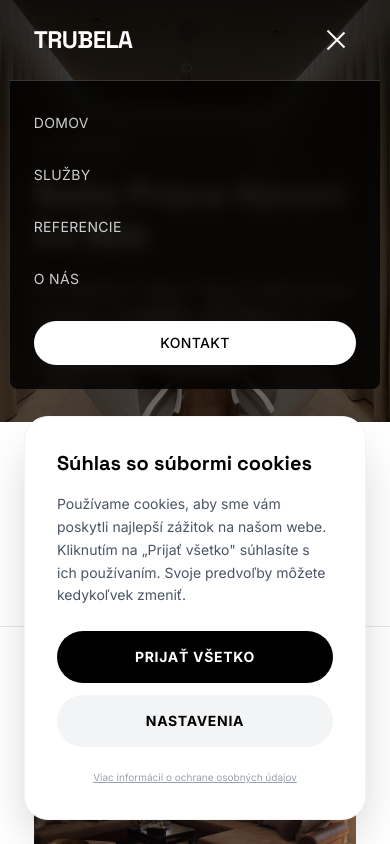
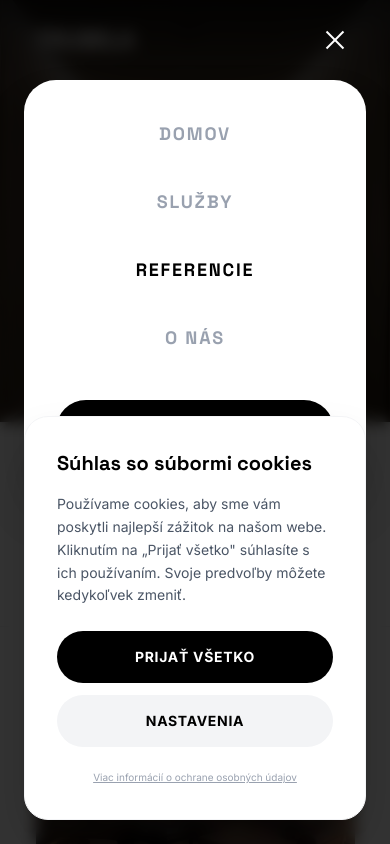
Before and after one commit to aebdigital/trubela, a Next.js app: page /referencie in a window 390 px wide. Both pictures are taken after a click on the button "Toggle menu". Shown: the top 844 px of the page. Built offline with nearby package versions, Linux system fonts and the light colour scheme.

Commit message:
style: reduce mobile padding and set containers width to 90% across all pages. Added dimmed backdrop for mobile nav.

```diff
--- a/src/app/kontakt/page.tsx
+++ b/src/app/kontakt/page.tsx
@@ -52,7 +52,7 @@ export default function KontaktPage() {
           />
           <div className="absolute inset-0 bg-black/60" />
         </div>
-        <div className="relative z-10 w-[95vw] mx-auto px-6 lg:px-8 mt-20">
+        <div className="relative z-10 w-[90vw] mx-auto px-4 lg:px-8 mt-20">
           <p className="text-sm tracking-widest text-gray-300 mb-4 uppercase">Kontakt</p>
           <h1 className="font-heading text-4xl md:text-5xl lg:text-6xl font-bold text-white max-w-3xl">
             Spojte Sa S Nami
@@ -65,7 +65,7 @@ export default function KontaktPage() {
 
       {/* Contact Info + Form Section */}
       <section className="py-16 bg-white">
-        <div className="w-[95vw] mx-auto px-6 lg:px-8">
+        <div className="w-[90vw] mx-auto px-4 lg:px-8">
           <div className="grid lg:grid-cols-2 gap-16 lg:gap-24">
             {/* Contact Information */}
             <div>
--- a/src/app/ochrana-osobnych-udajov/page.tsx
+++ b/src/app/ochrana-osobnych-udajov/page.tsx
@@ -16,8 +16,8 @@ export default function OchranaOsobnychUdajovPage() {
                     />
                     <div className="absolute inset-0 bg-black/60" />
                 </div>
-                <div className="relative z-10 w-[95vw] mx-auto px-6 lg:px-8 mt-20">
-                    <p className="text-sm tracking-widest text-gray-300 mb-4">DOKUMENTY</p>
+                <div className="relative z-10 w-[90vw] mx-auto px-4 lg:px-8 mt-20">
+                    <p className="text-sm tracking-widest text-gray-300 mb-4 uppercase">DOKUMENTY</p>
                     <h1 className="font-heading text-4xl md:text-5xl lg:text-6xl font-bold text-white max-w-3xl">
                         Ochrana osobných údajov
                     </h1>
@@ -26,7 +26,7 @@ export default function OchranaOsobnychUdajovPage() {
 
             {/* Content Section */}
             <section className="py-20 bg-white">
-                <div className="w-[95vw] max-w-4xl mx-auto px-6 lg:px-8">
+                <div className="w-[90vw] max-w-4xl mx-auto px-4 lg:px-8">
                     <div className="prose prose-lg max-w-none text-gray-600 space-y-8">
                         <div className="bg-gray-50 p-8 rounded-2xl border border-gray-100 mb-12">
                             <h2 className="text-xl font-bold text-black mb-4">Prevádzkovateľ</h2>
--- a/src/app/page.tsx
+++ b/src/app/page.tsx
@@ -40,7 +40,7 @@ export default function Home() {
 
       {/* Process Section */}
       <section className="py-20 lg:py-32 bg-gray-50">
-        <div className="w-[95vw] mx-auto px-6 lg:px-8">
+        <div className="w-[90vw] mx-auto px-4 lg:px-8">
           <div className="flex flex-col lg:flex-row lg:items-start lg:justify-between gap-8 mb-16">
             <div>
               <p className="text-sm tracking-widest text-gray-500 mb-4">POSTUP</p>
@@ -70,7 +70,7 @@ export default function Home() {
 
       {/* Gallery Preview Section */}
       <section className="py-20 lg:py-32 bg-black text-white">
-        <div className="w-[95vw] mx-auto px-6 lg:px-8">
+        <div className="w-[90vw] mx-auto px-4 lg:px-8">
           <div className="mb-12">
             <p className="text-sm tracking-widest text-gray-400 mb-4">REFERENCIE</p>
             <h2 className="font-heading text-3xl md:text-4xl lg:text-5xl font-bold max-w-2xl">
@@ -104,7 +104,7 @@ export default function Home() {
 
       {/* About Section */}
       <section id="o-nas" className="py-20 lg:py-32 bg-white">
-        <div className="w-[95vw] mx-auto px-6 lg:px-8">
+        <div className="w-[90vw] mx-auto px-4 lg:px-8">
           <div className="grid lg:grid-cols-2 gap-12 lg:gap-24">
             <div>
               <p className="text-sm tracking-widest text-gray-500 mb-4">O NÁS</p>
--- a/src/app/referencie/page.tsx
+++ b/src/app/referencie/page.tsx
@@ -123,7 +123,7 @@ export default function ReferenciePage() {
           />
           <div className="absolute inset-0 bg-black/50" />
         </div>
-        <div className="relative z-10 w-[95vw] mx-auto px-6 lg:px-8">
+        <div className="relative z-10 w-[90vw] mx-auto px-4 lg:px-8">
           <p className="text-sm tracking-widest text-gray-300 mb-4">REFERENCIE</p>
           <h1 className="font-heading text-4xl md:text-5xl lg:text-6xl font-bold text-white max-w-3xl">
             Naša Práca Hovorí Za Nás
@@ -136,7 +136,7 @@ export default function ReferenciePage() {
 
       {/* Filter Section */}
       <section className="py-8 bg-white border-b border-gray-200">
-        <div className="w-[95vw] mx-auto px-6 lg:px-8">
+        <div className="w-[90vw] mx-auto px-4 lg:px-8">
           <div className="flex flex-wrap gap-4">
             {categories.map((category) => (
               <button
@@ -156,7 +156,7 @@ export default function ReferenciePage() {
 
       {/* Gallery Grid */}
       <section className="py-16 bg-white">
-        <div className="w-[95vw] mx-auto px-6 lg:px-8">
+        <div className="w-[90vw] mx-auto px-4 lg:px-8">
           <div className="grid grid-cols-1 sm:grid-cols-2 lg:grid-cols-4 gap-4">
             {columns.map((col, colIndex) => (
               <div key={colIndex} className="flex flex-col gap-4">
--- a/src/app/sluzby/[slug]/page.tsx
+++ b/src/app/sluzby/[slug]/page.tsx
@@ -41,7 +41,7 @@ export default async function ServicePage({ params }: { params: Promise<{ slug:
           />
           <div className="absolute inset-0 bg-gradient-to-t from-black/70 via-black/30 to-transparent" />
         </div>
-        <div className="relative z-10 w-[95vw] mx-auto px-6 lg:px-8 pb-12">
+        <div className="relative z-10 w-[90vw] mx-auto px-4 lg:px-8 pb-12">
           <p className="text-sm tracking-widest text-gray-300 mb-3 uppercase">SLUŽBY</p>
           <h1 className="font-heading text-3xl md:text-5xl lg:text-6xl font-bold text-white">
             {service.title}
@@ -51,7 +51,7 @@ export default async function ServicePage({ params }: { params: Promise<{ slug:
 
       {/* Content with sidebar */}
       <section className="py-16 lg:py-24 bg-white">
-        <div className="w-[95vw] mx-auto px-6 lg:px-8">
+        <div className="w-[90vw] mx-auto px-4 lg:px-8">
           <div className="flex flex-col lg:flex-row gap-12 lg:gap-16">
             <ServiceSidebar services={services} />
 
--- a/src/components/CTASection.tsx
+++ b/src/components/CTASection.tsx
@@ -12,7 +12,7 @@ export default function CTASection() {
                 />
                 <div className="absolute inset-0 bg-black/70" />
             </div>
-            <div className="relative z-10 w-[95vw] mx-auto px-6 lg:px-8 text-center">
+            <div className="relative z-10 w-[90vw] mx-auto px-4 lg:px-8 text-center">
                 <h2 className="font-heading text-3xl md:text-4xl lg:text-5xl font-bold text-white mb-6">
                     Navštívte Náš Showroom
                 </h2>
--- a/src/components/Footer.tsx
+++ b/src/components/Footer.tsx
@@ -10,7 +10,7 @@ export default function Footer() {
 
   return (
     <footer className="bg-black text-white">
-      <div className="w-[95vw] mx-auto px-6 lg:px-8 py-16 lg:py-24">
+      <div className="w-[90vw] mx-auto px-4 lg:px-8 py-16 lg:py-24">
         <div className="grid md:grid-cols-2 gap-12 lg:gap-24">
           {/* Contact Info */}
           <div>
--- a/src/components/HeroSlideshow.tsx
+++ b/src/components/HeroSlideshow.tsx
@@ -55,7 +55,7 @@ export default function HeroSlideshow() {
       ))}
       <div className="absolute inset-0 bg-black/50" />
 
-      <div className="relative z-10 w-[95vw] mx-auto px-6 lg:px-8 pt-20">
+      <div className="relative z-10 w-[90vw] mx-auto px-4 lg:px-8 pt-20">
         <h1 className="font-heading text-4xl md:text-5xl lg:text-6xl xl:text-7xl font-bold text-white max-w-4xl leading-tight mb-6">
           TVORÍME DOMOV PODĽA VAŠICH PREDSTÁV
         </h1>
--- a/src/components/Navigation.tsx
+++ b/src/components/Navigation.tsx
@@ -1,8 +1,9 @@
 'use client';
 
 import Link from 'next/link';
-import { useState } from 'react';
+import { useState, useEffect } from 'react';
 import { usePathname } from 'next/navigation';
+import { motion, AnimatePresence } from 'framer-motion';
 
 export default function Navigation() {
   const [isMenuOpen, setIsMenuOpen] = useState(false);
@@ -20,12 +21,25 @@ export default function Navigation() {
     return pathname === href;
   };
 
+  // Prevent scroll when menu is open
+  useEffect(() => {
+    if (isMenuOpen) {
+      document.body.style.overflow = 'hidden';
+    } else {
+      document.body.style.overflow = 'unset';
+    }
+    return () => {
+      document.body.style.overflow = 'unset';
+    };
+  }, [isMenuOpen]);
+
   return (
+    <>
       <nav className="fixed top-0 left-0 right-0 z-50 bg-gradient-to-b from-black/70 to-transparent">
-      <div className="w-[95vw] mx-auto px-6 lg:px-8">
+        <div className="w-[90vw] mx-auto px-4 lg:px-8">
           <div className="flex items-center justify-between h-20">
             {/* Logo */}
-          <Link href="/" className="font-heading text-2xl font-bold tracking-tight text-white">
+            <Link href="/" className="font-heading text-2xl font-bold tracking-tight text-white hover:opacity-80 transition-opacity">
               TRUBELA
             </Link>
 
@@ -52,27 +66,48 @@ export default function Navigation() {
             {/* Mobile Menu Button */}
             <button
               onClick={() => setIsMenuOpen(!isMenuOpen)}
-            className="md:hidden p-2"
+              className="md:hidden p-2 z-[60] relative"
               aria-label="Toggle menu"
             >
               <div className="w-6 h-5 flex flex-col justify-between">
-              <span className={`w-full h-0.5 bg-white transition-transform ${isMenuOpen ? 'rotate-45 translate-y-2' : ''}`} />
-              <span className={`w-full h-0.5 bg-white transition-opacity ${isMenuOpen ? 'opacity-0' : ''}`} />
-              <span className={`w-full h-0.5 bg-white transition-transform ${isMenuOpen ? '-rotate-45 -translate-y-2' : ''}`} />
+                <span className={`w-full h-0.5 bg-white transition-all duration-300 ${isMenuOpen ? 'rotate-45 translate-y-[9px]' : ''}`} />
+                <span className={`w-full h-0.5 bg-white transition-all duration-300 ${isMenuOpen ? 'opacity-0 scale-0' : ''}`} />
+                <span className={`w-full h-0.5 bg-white transition-all duration-300 ${isMenuOpen ? '-rotate-45 -translate-y-[9px]' : ''}`} />
               </div>
             </button>
           </div>
+        </div>
 
-        {/* Mobile Menu */}
+        {/* Mobile Menu & Backdrop */}
+        <AnimatePresence>
           {isMenuOpen && (
-          <div className="md:hidden py-6 border-t border-white/20 bg-black/80 backdrop-blur-sm -mx-6 px-6 rounded-b-lg">
-            <div className="flex flex-col gap-4">
+            <>
+              {/* Dimmed Backdrop */}
+              <motion.div
+                initial={{ opacity: 0 }}
+                animate={{ opacity: 1 }}
+                exit={{ opacity: 0 }}
+                transition={{ duration: 0.3 }}
+                onClick={() => setIsMenuOpen(false)}
+                className="fixed inset-0 bg-black/80 backdrop-blur-sm z-[55] md:hidden"
+              />
+
+              {/* Mobile Menu Content */}
+              <motion.div
+                initial={{ opacity: 0, scale: 0.95, y: -20 }}
+                animate={{ opacity: 1, scale: 1, y: 0 }}
+                exit={{ opacity: 0, scale: 0.95, y: -20 }}
+                transition={{ duration: 0.2, ease: "easeOut" }}
+                className="md:hidden fixed top-20 left-6 right-6 z-[60] bg-white text-black p-8 rounded-[32px] shadow-2xl"
+              >
+                <div className="flex flex-col gap-6 items-center">
                   {navLinks.map((link) => (
                     <Link
                       key={link.href}
                       href={link.href}
                       onClick={() => setIsMenuOpen(false)}
-                  className="text-sm tracking-wide text-white/80 hover:text-white transition-colors py-2"
+                      className={`text-lg tracking-widest hover:text-gray-500 transition-colors py-2 uppercase font-bold font-heading ${isActive(link.href) ? 'text-black' : 'text-gray-400'
+                        }`}
                     >
                       {link.label}
                     </Link>
@@ -80,14 +115,16 @@ export default function Navigation() {
                   <Link
                     href="/kontakt"
                     onClick={() => setIsMenuOpen(false)}
-                className="bg-white text-black px-6 py-3 text-sm tracking-wide hover:bg-white/90 transition-colors rounded-full text-center mt-2 font-medium"
+                    className="w-full bg-black text-white py-5 text-sm tracking-[0.2em] hover:bg-gray-800 transition-all rounded-full text-center mt-4 font-bold shadow-lg shadow-black/10 uppercase"
                   >
-                KONTAKT
+                    Kontakt
                   </Link>
                 </div>
-          </div>
+              </motion.div>
+            </>
           )}
-      </div>
+        </AnimatePresence>
       </nav>
+    </>
   );
 }
--- a/src/components/ServicesSection.tsx
+++ b/src/components/ServicesSection.tsx
@@ -5,7 +5,7 @@ import { services } from '@/data/services';
 export default function ServicesSection() {
   return (
     <section id="sluzby" className="py-20 lg:py-32 bg-white">
-      <div className="w-[95vw] mx-auto px-6 lg:px-8">
+      <div className="w-[90vw] mx-auto px-4 lg:px-8">
         <div className="mb-12">
           <p className="text-sm tracking-widest text-gray-500 mb-4">SLUŽBY</p>
           <h2 className="font-heading text-3xl md:text-4xl lg:text-5xl font-bold">
```
Lines whose indentation alone changed are shown as unchanged.
